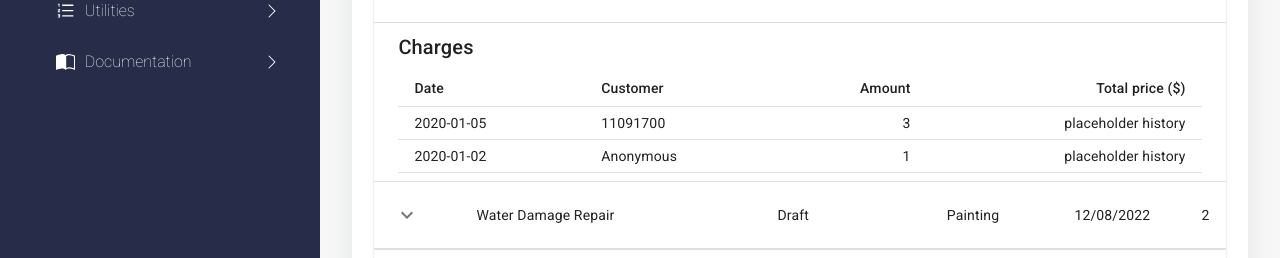
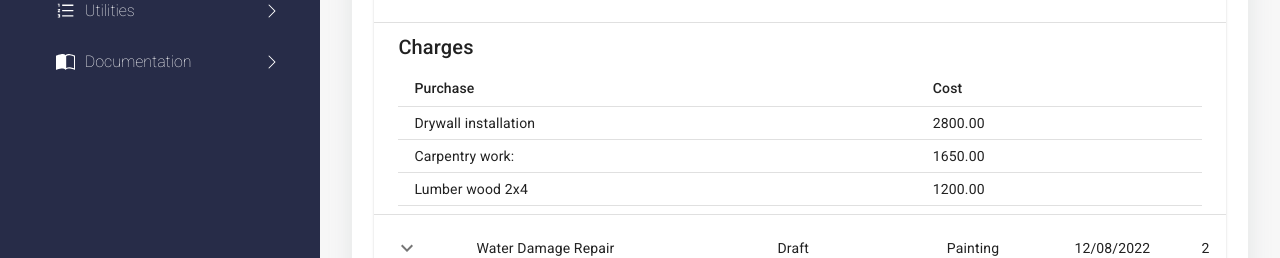
Before and after one commit to tylercorbett/bidsight, a React (Create React App) app: page / in a window 1280 px wide. Both pictures are taken after a click on the button 407 px from the left and 330 px from the top of the page. Shown: the part 341-599 px from the top of the page. Built offline with nearby package versions, Linux system fonts and the light colour scheme.

Commit message:
placeholder table

```diff
--- a/src/components/InvoiceTable/InvoiceTable.tsx
+++ b/src/components/InvoiceTable/InvoiceTable.tsx
@@ -28,14 +28,16 @@ function createData(
     id,
     history: [
       {
-        date: '2020-01-05',
-        customerId: '11091700',
-        amount: 3,
+        label: 'Drywall installation',
+        cost: '2800.00'
       },
       {
-        date: '2020-01-02',
-        customerId: 'Anonymous',
-        amount: 1,
+        label: 'Carpentry work:',
+        cost: '1650.00'
+      },
+      {
+        label: 'Lumber wood 2x4',
+        cost: '1200.00'
       },
     ],
   };
@@ -75,23 +77,17 @@ function Row(props: { row: ReturnType<typeof createData> }) {
               <Table size="small" aria-label="purchases">
                 <TableHead>
                   <TableRow>
-                    <TableCell>Date</TableCell>
-                    <TableCell>Customer</TableCell>
-                    <TableCell align="right">Amount</TableCell>
-                    <TableCell align="right">Total price ($)</TableCell>
+                    <TableCell>Purchase</TableCell>
+                    <TableCell>Cost</TableCell>
                   </TableRow>
                 </TableHead>
                 <TableBody>
                   {row.history.map((historyRow) => (
-                    <TableRow key={historyRow.date}>
+                    <TableRow key={historyRow.label}>
                       <TableCell component="th" scope="row">
-                        {historyRow.date}
+                        {historyRow.label}
                       </TableCell>
-                      <TableCell>{historyRow.customerId}</TableCell>
-                      <TableCell align="right">{historyRow.amount}</TableCell>
-                      <TableCell align="right">
-                        placeholder history
-                      </TableCell>
+                      <TableCell>{historyRow.cost}</TableCell>
                     </TableRow>
                   ))}
                 </TableBody>
```
